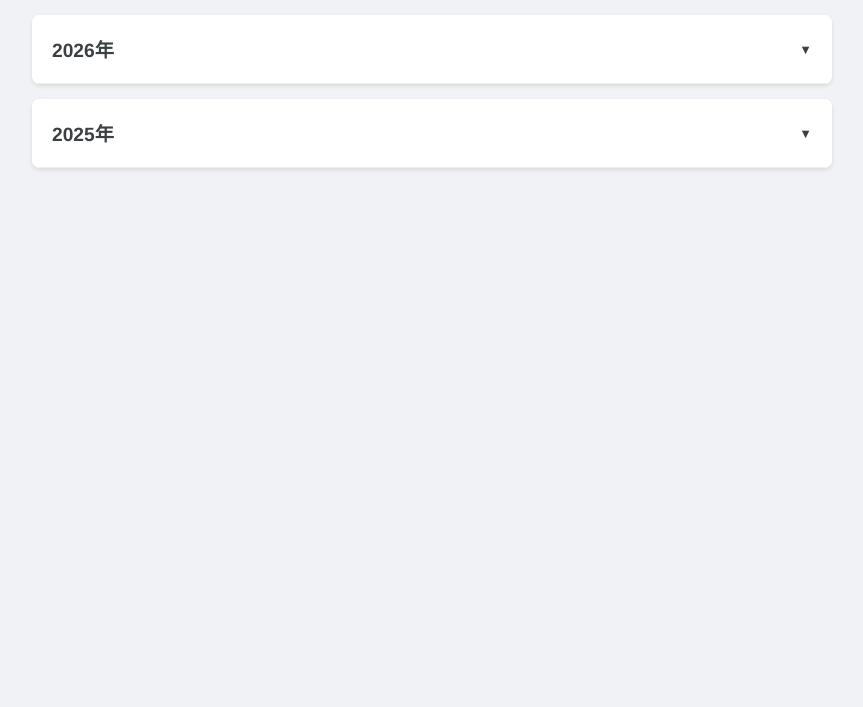
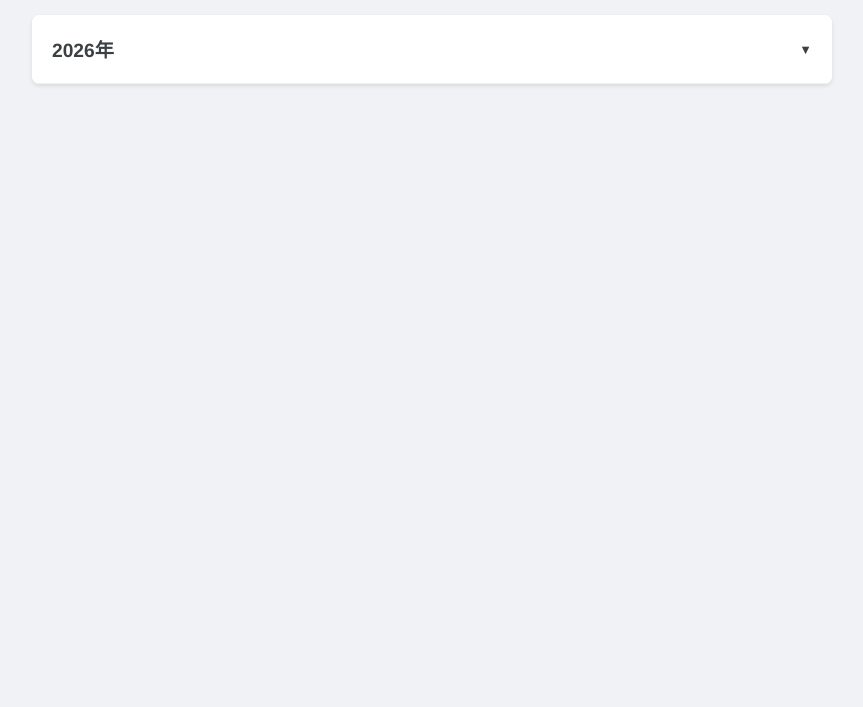
Before and after one commit to y-uchiyama0706/Jounaling, a plain HTML site: page index.html in a window 1280 px wide. Shown: the part 93-800 px from the top of the page, without its empty margins (208-1071 px from the left). Drawn offline with Linux system fonts and the light colour scheme.

Commit message:
20260216

```diff
--- a/index.html
+++ b/index.html
@@ -48,9 +48,6 @@
         <div class='year-section'>
             <div class='year-header' onclick="this.parentElement.classList.toggle('open')">2026年</div>
             <div class='file-list'><a href='2026/20260213.html' class='file-item'>📄 20260213.html</a><a href='2026/20260212.html' class='file-item'>📄 20260212.html</a><a href='2026/20260211.html' class='file-item'>📄 20260211.html</a><a href='2026/20260209.html' class='file-item'>📄 20260209.html</a><a href='2026/20260130.html' class='file-item'>📄 20260130.html</a><a href='2026/20260129.html' class='file-item'>📄 20260129.html</a><a href='2026/20260128.html' class='file-item'>📄 20260128.html</a><a href='2026/20260126.html' class='file-item'>📄 20260126.html</a></div></div>
-        <div class='year-section'>
-            <div class='year-header' onclick="this.parentElement.classList.toggle('open')">2025年</div>
-            <div class='file-list'><a href='2025/20260126 copy.html' class='file-item'>📄 20260126 copy.html</a></div></div>
     </div>
 
 
```
